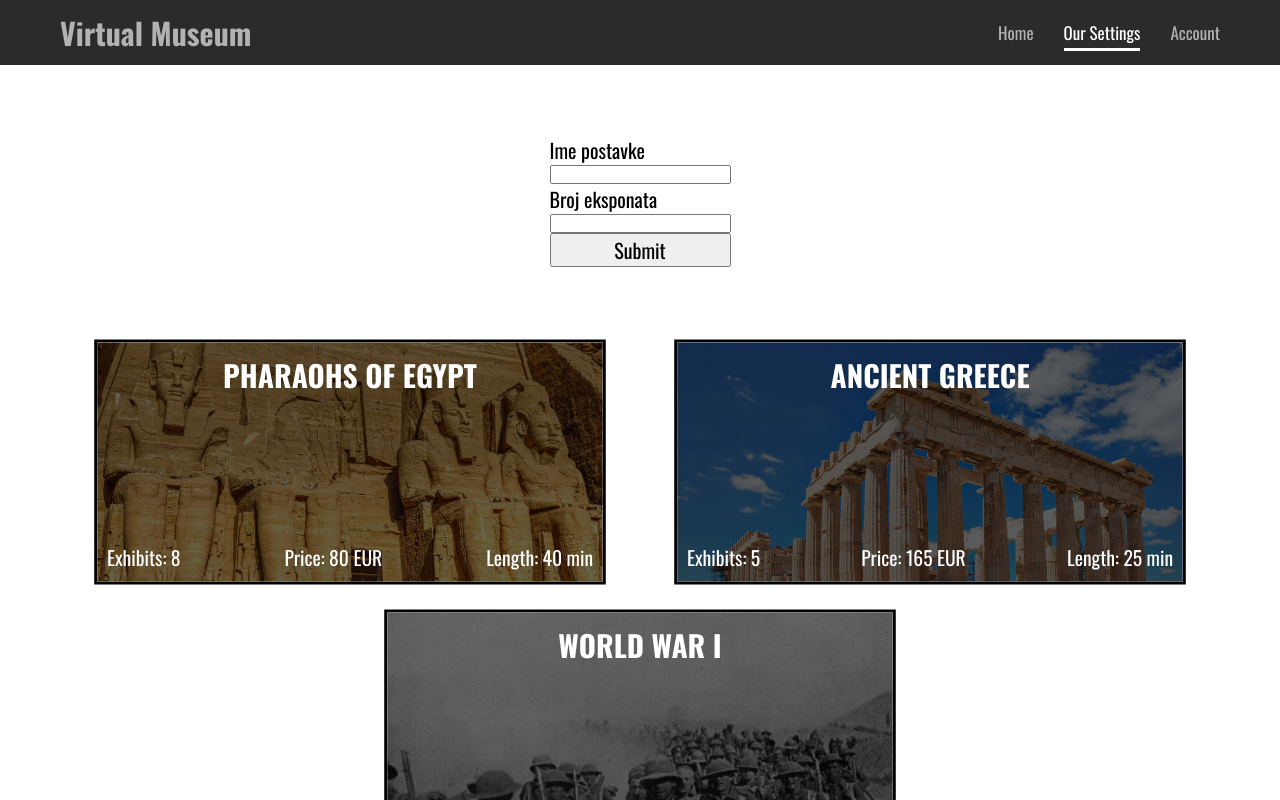
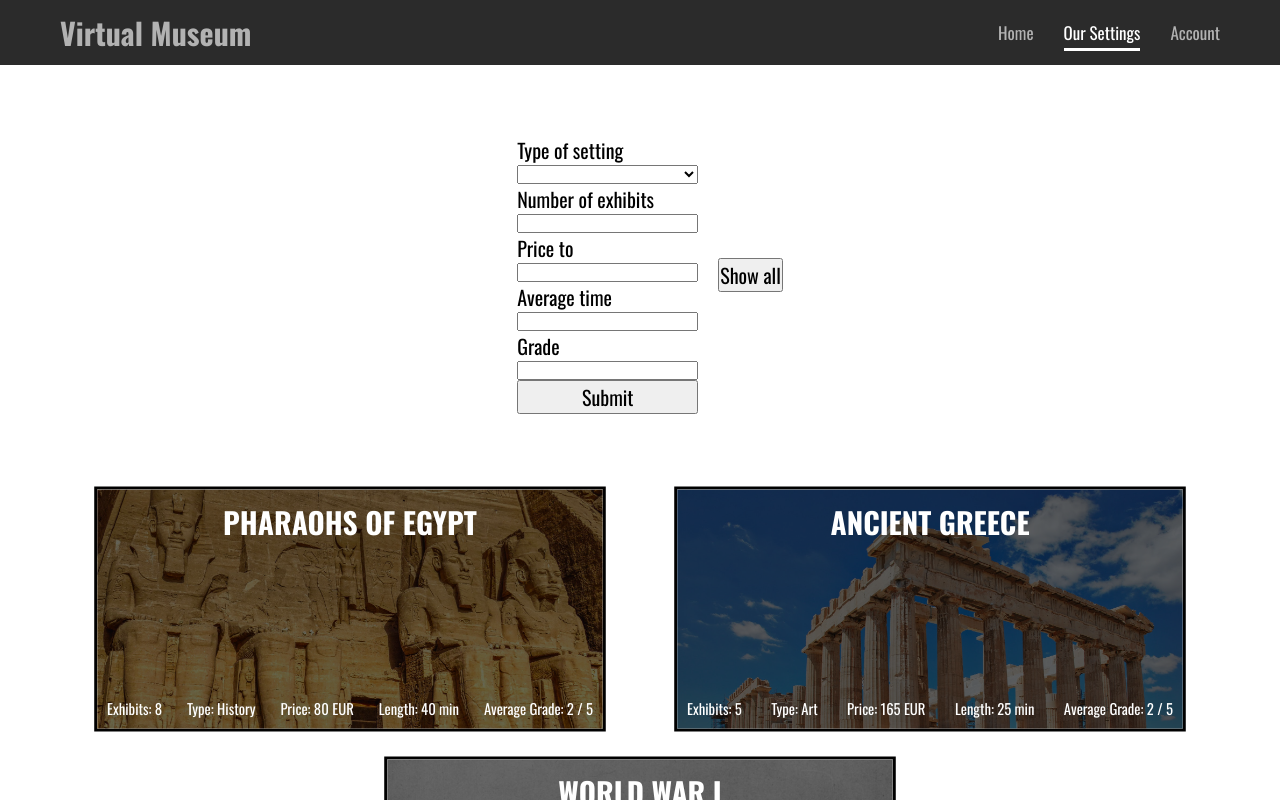
Before and after one commit to nik-ves/virtual-museum-app, a React (Create React App) app: page /settings in a window 1280 px wide. Shown: the top 800 px of the page. Built offline with nearby package versions, Linux system fonts and the light colour scheme.

Commit message:
Improved search

```diff
--- a/src/components/settingsPage/ExhibitCard.js
+++ b/src/components/settingsPage/ExhibitCard.js
@@ -13,6 +13,11 @@ const ExhibitCard = ({ exhibits, setting }) => {
   return (
     <Fragment>
       {exhibits.map((exhibit) => {
+        const averageGrade =
+          exhibit.grade.reduce((prev, cur) => {
+            return prev + cur;
+          }) / exhibit.grade.length;
+
         return (
           <Link
             key={exhibit.id}
@@ -28,6 +33,7 @@ const ExhibitCard = ({ exhibits, setting }) => {
 
             <div className={classes["exhibit-text-box"]}>
               <h3>{formatedName(exhibit.name)}</h3>
+              <h3>{averageGrade}</h3>
             </div>
           </Link>
         );
--- a/src/components/settingsPage/ExhibitDetails.js
+++ b/src/components/settingsPage/ExhibitDetails.js
@@ -29,7 +29,11 @@ const ExhibitDetails = () => {
       .join(" ");
   };
 
-  console.log(exhibit);
+  const averageGrade =
+    exhibit.grade.reduce((prev, cur) => {
+      return prev + cur;
+    }) / exhibit.grade.length;
+
   return (
     <Container>
       <section className={classes["exhibit"]}>
@@ -53,6 +57,9 @@ const ExhibitDetails = () => {
           <p>
             <span>Time to see</span>: {exhibit.time} min
           </p>
+          <p>
+            <span>Grade</span>: {averageGrade} / 5
+          </p>
         </div>
       </section>
     </Container>
--- a/src/components/settingsPage/SettingCard.js
+++ b/src/components/settingsPage/SettingCard.js
@@ -2,13 +2,6 @@ import { Link } from "react-router-dom";
 import classes from "./SettingCard.module.css";
 
 const SettingCard = (props) => {
-  const formatedName = (name) => {
-    return name
-      .split("-")
-      .map((word) => word[0].toUpperCase() + word.slice(1))
-      .join(" ");
-  };
-
   const settingPrice = props.setting.exhibits
     .map((exhibit) => {
       return exhibit.price;
@@ -17,6 +10,8 @@ const SettingCard = (props) => {
       return prev + cur;
     });
 
+  let average = [];
+
   const settingTime = props.setting.exhibits
     .map((exhibit) => {
       return exhibit.time;
@@ -24,6 +19,20 @@ const SettingCard = (props) => {
     .reduce((prev, cur) => {
       return prev + cur;
     });
+
+  props.setting.exhibits.forEach((exhibit) => {
+    let test =
+      exhibit.grade.reduce((prev, cur) => {
+        return prev + cur;
+      }) / exhibit.grade.length;
+
+    average.push(test);
+  });
+
+  const averageGradeOfSetting =
+    average.reduce((prev, cur) => {
+      return prev + cur;
+    }) / average.length;
 
   return (
     <Link to={`/settings/${props.setting.params}`} className={classes.setting}>
@@ -37,8 +46,10 @@ const SettingCard = (props) => {
 
         <div className={classes["setting-info"]}>
           <p>Exhibits: {props.setting.exhibits.length}</p>
+          <p>Type: {props.setting.type}</p>
           <p>Price: {settingPrice} EUR</p>
           <p>Length: {settingTime} min</p>
+          <p>Average Grade: {averageGradeOfSetting} / 5</p>
         </div>
       </div>
     </Link>
--- a/src/components/settingsPage/SettingCard.module.css
+++ b/src/components/settingsPage/SettingCard.module.css
@@ -49,5 +49,5 @@
 }
 
 .setting p {
-  font-size: 2rem;
+  font-size: 1.5rem;
 }
--- a/src/components/settingsPage/SettingsList.js
+++ b/src/components/settingsPage/SettingsList.js
@@ -1,53 +1,18 @@
 import Container from "../../components/UI/Container";
 import { SettingsContext } from "../../context/settings-context";
-import { useContext, useEffect, useState } from "react";
+import { useContext, useState } from "react";
 import SettingCard from "./SettingCard";
 import classes from "./SettingsList.module.css";
+import SettingsSearch from "./SettingsSearch";
 
 const SettingsList = () => {
   const [showAll, setShowAll] = useState(true);
-  const [exhibitName, setExhibitName] = useState("");
-  const [exhibits, setExhibits] = useState();
   const settingsCtx = useContext(SettingsContext);
   const settings = settingsCtx.settingsList;
 
-  const exhibitNameChangeHandler = (event) => {
-    setExhibitName(event.target.value);
-  };
-
-  const exhibitsChangeHandler = (event) => {
-    setExhibits(event.target.value);
-  };
-
-  const submitHandler = (event) => {
-    event.preventDefault();
-
-    setShowAll(false);
-
-    settingsCtx.filterSettings(exhibitName, exhibits);
-  };
-
   return (
     <Container>
-      <section className={classes["settings-search"]}>
-        <form onSubmit={submitHandler}>
-          <label htmlFor="settingName">Ime postavke</label>
-          <input
-            type="text"
-            id="settingName"
-            onChange={exhibitNameChangeHandler}
-          />
-
-          <label htmlFor="exhibitsNumber">Broj eksponata</label>
-          <input
-            type="text"
-            id="exhibitsNumber"
-            onChange={exhibitsChangeHandler}
-          />
-
-          <button type="submit">Submit</button>
-        </form>
-      </section>
+      <SettingsSearch setShowAll={setShowAll} />
 
       {showAll && (
         <div className={classes["settings-list"]}>
@@ -57,11 +22,13 @@ const SettingsList = () => {
         </div>
       )}
 
-      <div className={classes["settings-list"]}>
-        {settingsCtx.filteredSettings.map((setting) => (
-          <SettingCard key={setting.id} setting={setting} />
-        ))}
-      </div>
+      {!showAll && (
+        <div className={classes["settings-list"]}>
+          {settingsCtx.filteredSettings.map((setting) => (
+            <SettingCard key={setting.id} setting={setting} />
+          ))}
+        </div>
+      )}
     </Container>
   );
 };
--- a/src/components/settingsPage/SettingsList.module.css
+++ b/src/components/settingsPage/SettingsList.module.css
@@ -5,19 +5,3 @@
   justify-content: space-around;
   align-items: center;
 }
-
-/* ================================= */
-
-.settings-search {
-  margin: 5rem auto;
-  display: flex;
-  align-items: center;
-  justify-content: center;
-  font-size: 2rem;
-}
-
-.settings-search form {
-  display: flex;
-  flex-direction: column;
-  padding: 2rem;
-}
--- a/src/components/settingsPage/SettingsSearch.js
+++ b/src/components/settingsPage/SettingsSearch.js
@@ -1,37 +1,145 @@
-import classes from "./SettingsSearch.module.css";
-import Container from "../UI/Container";
 import { SettingsContext } from "../../context/settings-context";
 import { useContext } from "react";
+import useInput from "../../hooks/use-input";
 
-const SettingsSearch = () => {
+import classes from "./SettingsSearch.module.css";
+
+const SettingsSearch = (props) => {
   const settingsCtx = useContext(SettingsContext);
-  const settings = settingsCtx.settingsList;
 
-  // console.log(testFilter);
+  // setting type
+  const {
+    value: settingType,
+    valueChangeHandler: settingTypeChangeHandler,
+    resetValue: settingTypeResetValue,
+  } = useInput((value) => value.trim());
+
+  // exhibit type
+  const {
+    value: exhibitType,
+    valueChangeHandler: exhibitTypeChangeHandler,
+    resetValue: exhibitTypeResetValue,
+  } = useInput((value) => value.trim());
+
+  // number of exhibits
+  const {
+    value: exhibitNumber,
+    valueChangeHandler: exhibitNumberChangeHandler,
+    resetValue: exhibitNumberResetValue,
+  } = useInput((value) => value.trim());
+
+  // price to
+  const {
+    value: priceTo,
+    valueChangeHandler: priceToChangeHandler,
+    resetValue: priceToResetValue,
+  } = useInput((value) => value.trim());
+
+  // average time
+  const {
+    value: averageTime,
+    valueChangeHandler: averageTimeChangeHandler,
+    resetValue: averageTimeResetValue,
+  } = useInput((value) => value.trim());
+
+  // grade
+  const {
+    value: grade,
+    valueChangeHandler: gradeChangeHandler,
+    resetValue: gradeResetValue,
+  } = useInput((value) => value.trim());
+
+  const submitHandler = (event) => {
+    event.preventDefault();
+
+    props.setShowAll(false);
+
+    settingsCtx.filterSettings(
+      settingType,
+      // exhibitType,
+      exhibitNumber,
+      priceTo,
+      averageTime,
+      grade
+    );
+
+    exhibitTypeResetValue();
+    settingTypeResetValue();
+    exhibitNumberResetValue();
+    priceToResetValue();
+    averageTimeResetValue();
+    gradeResetValue();
+
+    console.log(grade);
+  };
+
   return (
-    <Container>
-      <section className={classes["settings-search"]}>
-        <form>
-          <label htmlFor="settingType">Vrsta postavke</label>
-          <input id="settingType" />
+    <section className={classes["settings-search"]}>
+      <form onSubmit={submitHandler}>
+        <label htmlFor="settingType">Type of setting</label>
+        <select
+          id="settingType"
+          required
+          value={settingType}
+          onChange={settingTypeChangeHandler}
+        >
+          <option disabled hidden value=""></option>
+          <option value="art">Art</option>
+          <option value="history">History</option>
+        </select>
 
-          <label>Vrsta eksponata</label>
-          <input id="exhibitType" />
+        {/* <label htmlFor="exhibitType">Type of exhibits</label>
+        <select
+          id="exhibitType"
+          required
+          value={exhibitType}
+          onChange={exhibitTypeChangeHandler}
+        >
+          <option disabled hidden value=""></option>
+          <option value="art">Art</option>
+          <option value="history">History</option>
+        </select> */}
 
-          <label>Broj eksponata</label>
-          <input id="numberOfExhibits" />
+        <label htmlFor="exhibitNumber">Number of exhibits</label>
+        <input
+          id="exhibitNumber"
+          required
+          type="text"
+          value={exhibitNumber}
+          onChange={exhibitNumberChangeHandler}
+        />
 
-          <label>Rang cene</label>
-          <input />
+        <label htmlFor="price">Price to</label>
+        <input
+          id="price"
+          required
+          type="number"
+          value={priceTo}
+          onChange={priceToChangeHandler}
+        />
 
-          <label>Vreme obilaska</label>
-          <input />
+        <label htmlFor="averageTime">Average time</label>
+        <input
+          id="averageTime"
+          required
+          type="number"
+          value={averageTime}
+          onChange={averageTimeChangeHandler}
+        />
 
-          <label>Rating</label>
-          <input />
-        </form>
-      </section>
-    </Container>
+        <label htmlFor="grade">Grade</label>
+        <input
+          id="grade"
+          required
+          type="number"
+          value={grade}
+          onChange={gradeChangeHandler}
+        />
+
+        <button type="submit">Submit</button>
+      </form>
+      <button onClick={props.setShowAll}>Show all</button>
+    </section>
   );
 };
 
--- a/src/components/settingsPage/SettingsSearch.module.css
+++ b/src/components/settingsPage/SettingsSearch.module.css
@@ -1,5 +1,5 @@
 .settings-search {
-  margin-top: 5rem;
+  margin: 5rem auto;
   display: flex;
   align-items: center;
   justify-content: center;
--- a/src/context/settings-context.js
+++ b/src/context/settings-context.js
@@ -11,7 +11,7 @@ const SettingsContextProvider = (props) => {
     {
       id: 1,
       name: "Pharaohs of Egypt",
-      type: "Historic",
+      type: "History",
       params: "pharaohs-of-egypt",
       shortDescription:
         "The Pharaoh in ancient Egypt was the political and religious leader of the people and held the titles 'Lord of the Two Lands' and 'High Priest of Every Temple'. The word 'pharaoh' is the Greek form of the Egyptian pero or per-a-a, which was the designation for the royal residence and means `Great House'.",
@@ -31,7 +31,7 @@ const SettingsContextProvider = (props) => {
           price: 10,
           time: 5,
           countryOfOrigin: "Egypt",
-          comments: [],
+          grade: [1, 2, 3],
         },
         {
           id: 2,
@@ -42,7 +42,7 @@ const SettingsContextProvider = (props) => {
           price: 10,
           time: 5,
           countryOfOrigin: "Egypt",
-          comments: [],
+          grade: [1, 2, 3],
         },
         {
           id: 3,
@@ -53,7 +53,7 @@ const SettingsContextProvider = (props) => {
           price: 10,
           time: 5,
           countryOfOrigin: "Egypt",
-          comments: [],
+          grade: [1, 2, 3],
         },
         {
           id: 4,
@@ -64,7 +64,7 @@ const SettingsContextProvider = (props) => {
           price: 10,
           time: 5,
           countryOfOrigin: "Egypt",
-          comments: [],
+          grade: [1, 2, 3],
         },
         {
           id: 5,
@@ -76,7 +76,7 @@ const SettingsContextProvider = (props) => {
           price: 10,
           time: 5,
           countryOfOrigin: "Egypt",
-          comments: [],
+          grade: [1, 2, 3],
         },
         {
           id: 6,
@@ -87,7 +87,7 @@ const SettingsContextProvider = (props) => {
           price: 10,
           time: 5,
           countryOfOrigin: "Egypt",
-          comments: [],
+          grade: [1, 2, 3],
         },
         {
           id: 7,
@@ -98,7 +98,7 @@ const SettingsContextProvider = (props) => {
           price: 10,
           time: 5,
           countryOfOrigin: "Egypt",
-          comments: [],
+          grade: [1, 2, 3],
         },
         {
           id: 8,
@@ -110,7 +110,7 @@ const SettingsContextProvider = (props) => {
           price: 10,
           time: 5,
           countryOfOrigin: "Egypt",
-          comments: [],
+          grade: [1, 2, 3],
         },
       ],
       image: "../../images/settings/pharaohs-of-egypt.jpeg",
@@ -136,7 +136,7 @@ const SettingsContextProvider = (props) => {
           price: 33,
           time: 5,
           countryOfOrigin: "Egypt",
-          comments: [],
+          grade: [1, 2, 3],
         },
         {
           id: 2,
@@ -146,7 +146,7 @@ const SettingsContextProvider = (props) => {
           price: 33,
           time: 5,
           countryOfOrigin: "Egypt",
-          comments: [],
+          grade: [1, 2, 3],
         },
         {
           id: 3,
@@ -156,7 +156,7 @@ const SettingsContextProvider = (props) => {
           price: 33,
           time: 5,
           countryOfOrigin: "Egypt",
-          comments: [],
+          grade: [1, 2, 3],
         },
         {
           id: 4,
@@ -166,7 +166,7 @@ const SettingsContextProvider = (props) => {
           price: 33,
           time: 5,
           countryOfOrigin: "Egypt",
-          comments: [],
+          grade: [1, 2, 3],
         },
         {
           id: 5,
@@ -176,7 +176,7 @@ const SettingsContextProvider = (props) => {
           price: 33,
           time: 5,
           countryOfOrigin: "Egypt",
-          comments: [],
+          grade: [1, 2, 3],
         },
       ],
       image: "../../images/settings/ancient-greece.jpeg",
@@ -205,7 +205,18 @@ const SettingsContextProvider = (props) => {
           price: 33,
           time: 5,
           countryOfOrigin: "Egypt",
-          comments: [],
+          grade: [3, 4, 1, 5, 2],
+        },
+        {
+          id: 2,
+          name: "mask-of-tutankhamun",
+          description:
+            "The mask of Tutankhamun is a gold mask of the 18th-dynasty ancient Egyptian Pharaoh Tutankhamun (reigned 1334–1325 BC). It was discovered by Howard Carter in 1925 in tomb KV62 in the Valley of the Kings, and is now housed in the Egyptian Museum in Cairo The mask is one of the best-known works of art in the world and a prominent symbol of ancient Egypt.",
+          image: "../../images/exhibits/pharaohs-of-egypt/mask1.jpg",
+          price: 33,
+          time: 5,
+          countryOfOrigin: "Egypt",
+          grade: [1, 2],
         },
       ],
       image: "../../images/settings/ww1.jpg",
@@ -213,36 +224,56 @@ const SettingsContextProvider = (props) => {
   ]);
   const [filteredSettings, setFilteredSettings] = useState([]);
 
-  // PROBAJ SWITCH CASE OVDE
-  const filterSettings = (exhibitName, exhibitsNumber) => {
-    exhibitName.toLowerCase();
+  const filterSettings = (
+    settingType,
+    exhibitNumber,
+    priceTo,
+    averageTime,
+    grade
+  ) => {
+    return setFilteredSettings(
+      settingsList.filter((setting) => {
+        const settingPrice = setting.exhibits
+          .map((exhibit) => {
+            return exhibit.price;
+          })
+          .reduce((prev, cur) => {
+            return prev + cur;
+          });
 
-    if (exhibitsNumber) {
-      setFilteredSettings(
-        settingsList.filter((setting) => {
-          return setting.exhibits.length <= exhibitsNumber;
-        })
-      );
-    }
+        const settingTime = setting.exhibits
+          .map((exhibit) => {
+            return exhibit.time;
+          })
+          .reduce((prev, cur) => {
+            return prev + cur;
+          });
 
-    if (exhibitName) {
-      setFilteredSettings(
-        settingsList.filter((setting) => {
-          return setting.name.toLowerCase() === exhibitName.toLowerCase();
-        })
-      );
-    }
+        let average = [];
 
-    if (exhibitName && exhibitsNumber) {
-      setFilteredSettings(
-        settingsList.filter((setting) => {
-          return (
-            setting.name === exhibitName &&
-            setting.exhibits.length <= exhibitsNumber
-          );
-        })
-      );
-    }
+        setting.exhibits.forEach((exhibit) => {
+          let test =
+            exhibit.grade.reduce((prev, cur) => {
+              return prev + cur;
+            }) / exhibit.grade.length;
+
+          average.push(test);
+        });
+
+        const averageGradeOfSetting =
+          average.reduce((prev, cur) => {
+            return prev + cur;
+          }) / average.length;
+
+        return (
+          setting.type.toLowerCase() === settingType &&
+          setting.exhibits.length <= exhibitNumber &&
+          settingPrice <= priceTo &&
+          settingTime <= averageTime &&
+          averageGradeOfSetting <= grade
+        );
+      })
+    );
   };
 
   const settingValue = {
--- a/src/pages/Settings.js
+++ b/src/pages/Settings.js
@@ -1,11 +1,9 @@
 import { Fragment } from "react";
 import SettingsList from "../components/settingsPage/SettingsList";
-import SettingsSearch from "../components/settingsPage/SettingsSearch";
 
 const Settings = () => {
   return (
     <Fragment>
-      {/* <SettingsSearch /> */}
       <SettingsList />
     </Fragment>
   );
```
Also changed, not shown: src/components/homePage/HomeSettingCard.js (+0 -7 lines), src/components/settingsPage/SettingDetails.js (+0 -9 lines), 1 other file (tests, documents, lock files or other folders).
